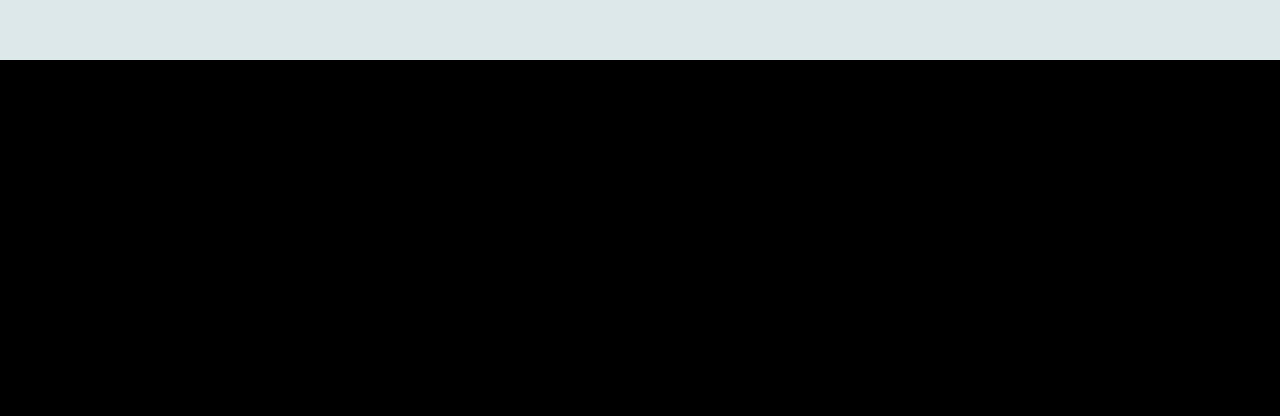
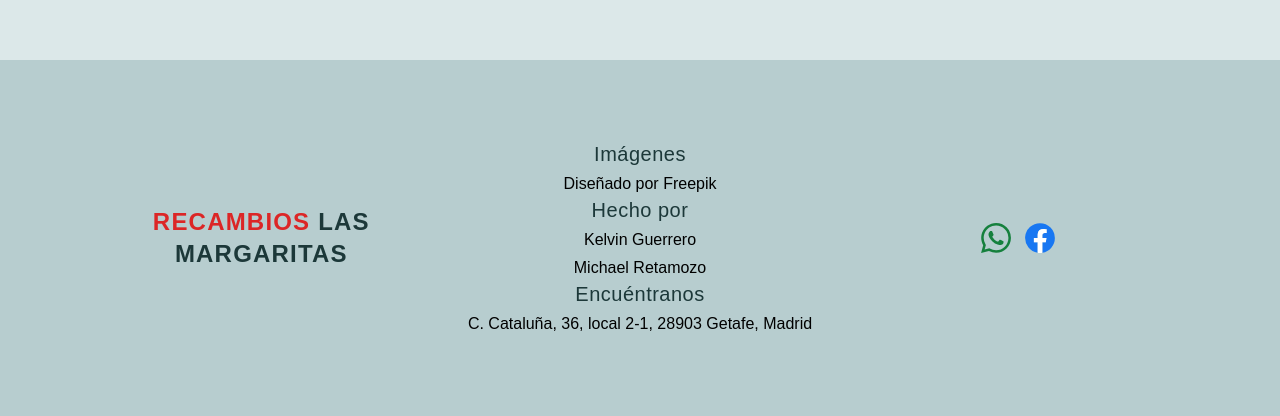
Before and after one commit to whoskelos/landing-recambios-margaritas, an Astro site: page / in a window 1280 px wide. Shown: the part 3579-3995 px from the top of the page. Before the commit the page ends 3639 px from the top, so only its background shows below. Built offline with nearby package versions, Linux system fonts and the light colour scheme; Astro itself is replaced by a stand-in of ours.

Commit message:
Add Footer, meta tags for SEO

```diff
--- /dev/null
+++ b/src/components/sections/Footer.astro
@@ -0,0 +1,70 @@
+---
+import WhatsappIcon from "@icons/whatsapp.astro";
+import FacebookIcon from "@icons/facebook.astro";
+---
+
+<footer
+    class="w-full flex flex-col md:flex-row justify-center md:justify-between items-center bg-[#b7cdcf] dark:bg-[#1C3839] p-6 md:p-12 lg:p-20 text-dark dark:text-white gap-4"
+>
+    <div class="w-full">
+        <h3
+            class="text-[#1C3839] dark:text-white font-bold tracking-wider text-xl md:text-xl text-center lg:text-2xl uppercase"
+        >
+            <strong class="text-red-600">Recambios</strong> las Margaritas
+        </h3>
+    </div>
+    <div class="w-full">
+        <div class="w-full flex flex-col items-center justify-between gap-1">
+            <h4
+                class="text-[#1C3839] dark:text-white text-center text-lg md:text-xl font-medium tracking-wide text-balance"
+            >
+                Imágenes
+            </h4>
+            <p class="font-light text-sm md:text-base hover:text-[#1C3839]">
+                <a href="https://www.freepik.es/" target="_blank"
+                    >Diseñado por Freepik</a
+                >
+            </p>
+        </div>
+        <div class="w-full flex flex-col items-center justify-between gap-1">
+            <h4
+                class="text-[#1C3839] dark:text-white text-center text-lg md:text-xl font-medium tracking-wide text-balance"
+            >
+                Hecho por
+            </h4>
+            <p class="font-light text-sm md:text-base hover:text-[#1C3839]">
+                <a href="https://cv.kelvinguerrero.dev/" target="_blank"
+                    >Kelvin Guerrero</a
+                >
+            </p>
+            <p class="font-light text-sm md:text-base hover:text-[#1C3839]">
+                <a href="https://cv.mretamozo.com/" target="_blank"
+                    >Michael Retamozo</a
+                >
+            </p>
+        </div>
+        <div class="w-full flex flex-col items-center justify-between gap-1">
+            <h4
+                class="text-[#1C3839] dark:text-white text-center text-lg md:text-xl font-medium tracking-wide text-balance"
+            >
+                Encuéntranos
+            </h4>
+            <p class="font-light text-sm md:text-base text-balance text-right">
+                C. Cataluña, 36, local 2-1, 28903 Getafe, Madrid
+            </p>
+        </div>
+    </div>
+    <div class="w-full flex gap-x-3 justify-center items-center">
+        <a href="https://wa.me/34632291037" target="_blank">
+            <WhatsappIcon
+                size={30}
+                classSvg="text-green-700 dark:text-green-500 aspect-[1/1]"
+            />
+        </a>
+        <a
+            href="https://www.facebook.com/people/Recambios-Coches-Las-Margaritas-Getafe/100084250336953/?sk=about&locale=es" target="_blank"
+        >
+            <FacebookIcon size={34} classSvg="" />
+        </a>
+    </div>
+</footer>
--- a/src/env.d.ts
+++ b/src/env.d.ts
@@ -1 +1,2 @@
+/// <reference path="../.astro/types.d.ts" />
 /// <reference types="astro/client" />
--- /dev/null
+++ b/src/icons/facebook.astro
@@ -0,0 +1,25 @@
+---
+interface Props {
+    size: number;
+    classSvg: string;
+}
+
+const { size, classSvg } = Astro.props;
+---
+
+<!--?xml version="1.0" encoding="utf-8"?--><!-- Uploaded to: SVG Repo, www.svgrepo.com, Generator: SVG Repo Mixer Tools -->
+<svg
+    width={size}
+    height={size}
+    viewBox="0 0 16 16"
+    class:list={classSvg}
+    xmlns="http://www.w3.org/2000/svg"
+    fill="none"
+    ><path
+        fill="#1877F2"
+        d="M15 8a7 7 0 00-7-7 7 7 0 00-1.094 13.915v-4.892H5.13V8h1.777V6.458c0-1.754 1.045-2.724 2.644-2.724.766 0 1.567.137 1.567.137v1.723h-.883c-.87 0-1.14.54-1.14 1.093V8h1.941l-.31 2.023H9.094v4.892A7.001 7.001 0 0015 8z"
+    ></path><path
+        fill="#ffffff"
+        d="M10.725 10.023L11.035 8H9.094V6.687c0-.553.27-1.093 1.14-1.093h.883V3.87s-.801-.137-1.567-.137c-1.6 0-2.644.97-2.644 2.724V8H5.13v2.023h1.777v4.892a7.037 7.037 0 002.188 0v-4.892h1.63z"
+    ></path></svg
+>
--- a/src/layouts/Layout.astro
+++ b/src/layouts/Layout.astro
@@ -12,10 +12,16 @@ const { title } = Astro.props;
 <html lang="es">
   <head>
     <meta charset="UTF-8" />
-    <meta name="description" content="Astro description" />
     <meta name="viewport" content="width=device-width" />
     <link rel="icon" type="image/svg+xml" href="/favicon.svg" />
-    <meta name="generator" content={Astro.generator} />
+    <meta name="description" content="En recambios las margaritas puedes encontrar todo tipo de recambios para el automóvil, piezas, baterías, aceite, accesorios.">
+		<meta name="keywords" content="recambios, automóvil, piezas, baterías, filtros, coche, getafe, margaritas, tienda, madrid, bombillas">
+		<meta name="author" content="Kelvin Guerrero - Michael Retamozo">
+		<meta property="og:title" content="Recambios las margaritas - Tienda de recambios para el automóvil">
+		<meta property="og:description" content="En recambios las margaritas ubicada en Getafe puedes encontrar todo tipo de recambios para el automóvil, piezas, baterías, aceite, accesorios.">
+        <meta property="og:image" content="/recambiosmargaritas.webp" />
+		<meta property="og:url" content="https://recambioslasmargaritas.es">
+    	<meta property="og:type" content="website">
     <title>{title}</title>
   </head>
   <body class="snap-y snap-proximity">
--- a/src/pages/index.astro
+++ b/src/pages/index.astro
@@ -5,6 +5,7 @@ import Header from "@components/sections/Header.astro";
 import Products from "@components/sections/Products.astro";
 import Brands from "@components/Brands.astro";
 import Contact from "@components/sections/Contact.astro";
+import Footer from "@components/sections/Footer.astro";
 ---
 
 <Layout title="Recambios Las Margaritas">
@@ -15,4 +16,5 @@ import Contact from "@components/sections/Contact.astro";
         <Brands />
         <Contact />
     </main>
+    <Footer />
 </Layout>
```
Also changed, not shown: public/recambiosmargaritas.webp (added).
